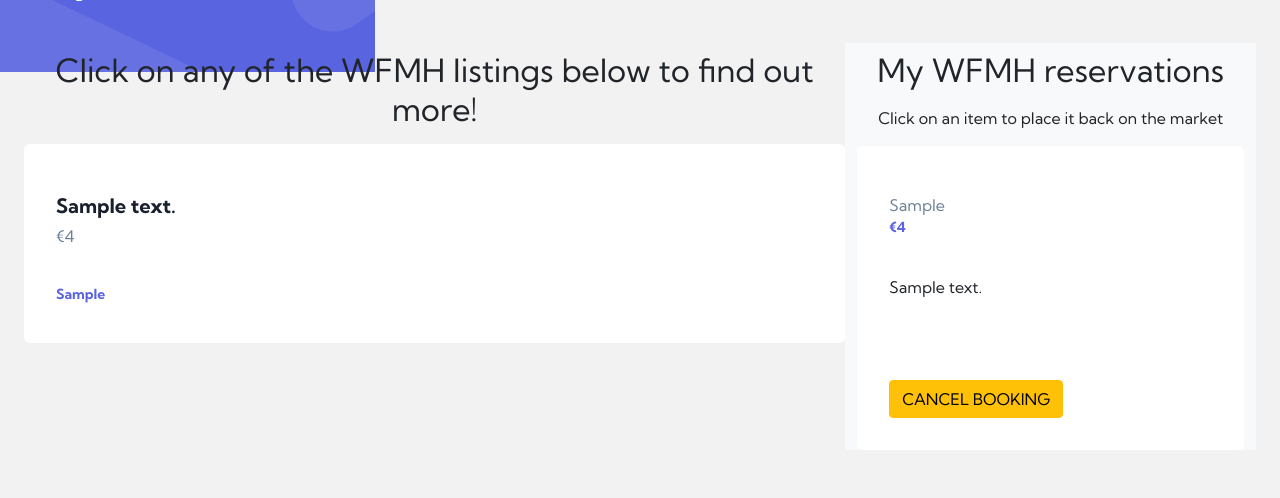
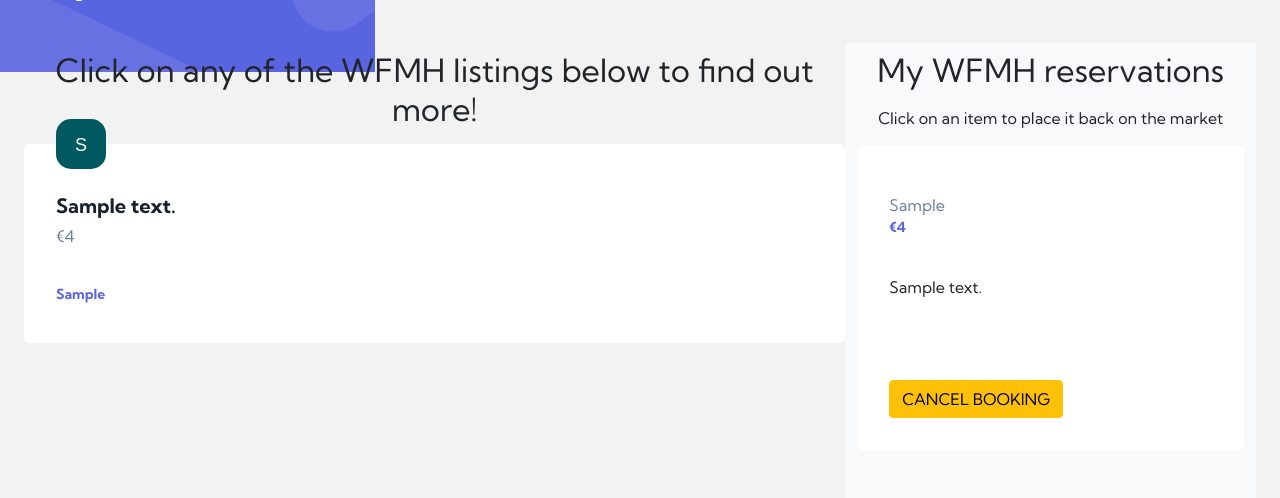
Before and after one commit to loosenthedark/work-from-my-home, a Flask app: template wfmh/templates/browse.html in a window 1280 px wide. Shown: the part 64-562 px from the top of the page. Run offline with Flask 2, Linux system fonts and the light colour scheme; the template is opened without the code that fills it: values that come from a table or form of the project are taken from there, others are empty; tables that the repository leaves empty hold one stand-in row (values such as "Sample post"); form fields are guessed from the names that the template uses; some web fonts are replaced.

Commit message:
Add dynamic avatar display for each available_homes card

```diff
--- a/wfmh/routes.py
+++ b/wfmh/routes.py
@@ -1,4 +1,3 @@
-import avinit
 from flask import flash, redirect, render_template, request, url_for
 from flask_login import current_user, login_required, login_user, logout_user
 from wfmh import app, db
@@ -56,8 +55,6 @@ def browse_homes():
                 )
         return redirect(url_for("browse_homes"))
     if request.method == "GET":
-        avatar_colors = ['#005960']
-        avatar = avinit.get_avatar_data_url('Paul Harrington', radius=15, colors=avatar_colors)
         available_homes = Home.query.filter_by(reserved_by=None)
         my_homes = Home.query.filter_by(reserved_by=current_user.id)
         return render_template(
@@ -65,7 +62,7 @@ def browse_homes():
             available_homes=available_homes,
             my_homes=my_homes,
             b_form=booking_form,
-            c_form=cancellation_form, avatar=avatar
+            c_form=cancellation_form
         )
 
 
--- a/wfmh/static/css/style.css
+++ b/wfmh/static/css/style.css
@@ -1,8 +1,15 @@
 body {
   font-family: 'Kumbh Sans', sans-serif;
   background-color: #f2f2f2;
-  background-image: url("../images/backgrounds/bg-pattern-header.svg");
+  background-image: url('../images/backgrounds/bg-pattern-header.svg');
   background-repeat: no-repeat;
+}
+
+h3 {
+  font-family: 'Sofia Pro', sans-serif;
+  color: #fff;
+  font-size: 1.125rem;
+  font-weight: 400;
 }
 
 h4 {
@@ -16,14 +23,14 @@ h5 {
   font-weight: 400;
   font-size: 1rem;
   line-height: 1.25;
-  color: #6E8098;
+  color: #6e8098;
 }
 
 h6 {
   font-weight: 700;
   font-size: 0.875rem;
   line-height: 1.214;
-  color: #5964E0;
+  color: #5964e0;
 }
 
 .navbar-brand,
@@ -33,16 +40,29 @@ h6 {
 }
 
 .navbar-brand {
-  left: .75rem;
+  left: 0.75rem;
 }
 
 .card {
-  border-radius: .375rem;
+  border-radius: 0.375rem;
   border: none;
+  margin-bottom: 3.0625rem;
+  position: relative;
+}
+
+.card-avatar {
+  position: absolute;
+  top: -1.5625rem;
+  left: 2rem;
+  width: 3.125rem;
+  height: 3.125rem;
+  border-radius: 30%;
+  color: #fff;
+  background-color: #005960;
 }
 
 .card-body {
-  padding: 3.0625rem .5625rem 2rem 2rem;
+  padding: 3.0625rem 0.5625rem 2rem 2rem;
 }
 
 .card-text {
--- a/wfmh/templates/base.html
+++ b/wfmh/templates/base.html
@@ -26,6 +26,9 @@
       integrity="sha384-DyZ88mC6Up2uqS4h/KRgHuoeGwBcD4Ng9SiP4dIRy0EXTlnuz47vAwmeGwVChigm"
       crossorigin="anonymous"
     />
+
+    <!-- SofiaPro font external stylesheet -->
+    <link href="http://fonts.cdnfonts.com/css/sofia-pro" rel="stylesheet">
 
     <!-- custom stylesheet -->
     <link
--- a/wfmh/templates/browse.html
+++ b/wfmh/templates/browse.html
@@ -10,6 +10,12 @@ block content %}
     <div class="card">
       <!-- <img src="https://picsum.photos/400/600" class="card-img-top" alt="..." /> -->
       <div class="card-body">
+        <div
+          class="card-avatar d-flex justify-content-center align-items-center"
+        >
+          {% set location_list = home.location.split(' ') %}
+          <h3 class="mb-0 mt-1">{% for item in location_list %}{{ item[0] }}{% endfor %}</h3>
+        </div>
         <h4 class="card-text">{{ home.summary }}</h4>
         <h5 class="card-subtitle">€{{ home.daily_rate }}</h5>
         <h6 class="card-title">{{ home.location }}</h6>
@@ -18,8 +24,8 @@ block content %}
           role="group"
           aria-label="Basic mixed styles example"
         > -->
-          <!-- button to trigger info modal -->
-          <!-- <button
+        <!-- button to trigger info modal -->
+        <!-- <button
             type="button"
             class="btn btn-primary"
             data-bs-toggle="modal"
@@ -28,8 +34,8 @@ block content %}
             INFO
           </button>
           <button type="button" class="btn btn-warning">CENTRE</button> -->
-          <!-- button to trigger booking modal -->
-          <!-- <button
+        <!-- button to trigger booking modal -->
+        <!-- <button
             type="button"
             class="btn btn-success"
             data-bs-toggle="modal"
@@ -56,8 +62,7 @@ block content %}
     <p class="text-center mb-3">
       Click on an item to place it back on the market
     </p>
-    {% for home in my_homes %} {% include 'helpers/modals_cancellation.html'
-    %}
+    {% for home in my_homes %} {% include 'helpers/modals_cancellation.html' %}
     <div class="card">
       <!-- <img src="https://picsum.photos/300/450" class="card-img-top" alt="..." /> -->
       <div class="card-body">
```
Also changed, not shown: requirements.txt (+3 -6 lines), README.md, wfmh/wfmh.db.
